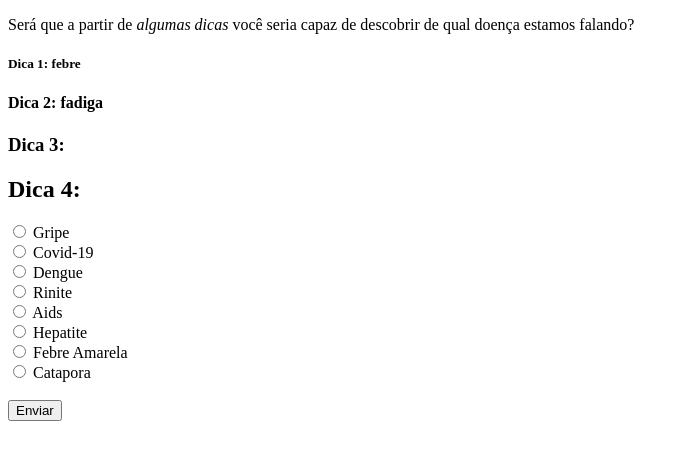
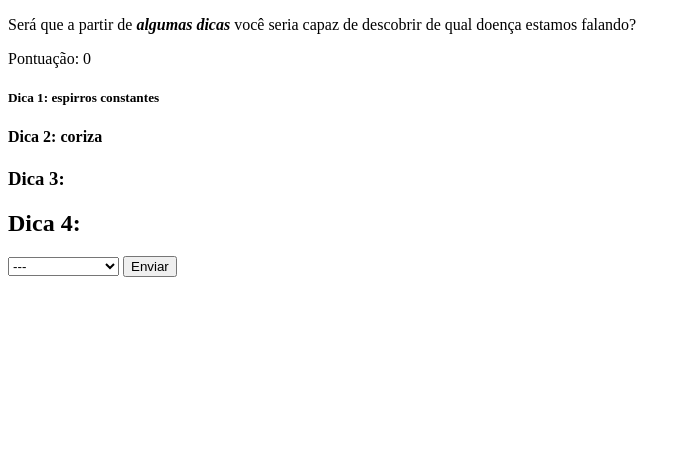
Before and after one commit to erickems/psoft-pages, a plain HTML site: page exerciciosPsoft/index2.html in a window 1280 px wide. Both pictures are taken after a click on the button "Enviar". Shown: the whole page, without its empty margins (0-691 px from the left). Drawn offline with Linux system fonts and the light colour scheme.

Commit message:
"Ajustes finais"

```diff
--- a/exerciciosPsoft/app2.js
+++ b/exerciciosPsoft/app2.js
@@ -1,5 +1,3 @@
-
-let myRequest =  new Request("./dados.json")
 let form = document.querySelector("#form")
 let button = document.querySelector("#button").addEventListener("click", getValue)
 let buttonsim = document.querySelector("#sim").addEventListener("click", sim)
@@ -10,18 +8,19 @@ let arrayDoencas
 let arraySintomas
 let click = 0
 let dica = 1
+let pontos = 0
 let randomDoenca
 
 async function carregaPagina(){
-    let json = await (await fetch(myRequest)).json()
+    arrayDoencas = await (await fetch("./dados.json")).json()
 
-    arrayDoencas = json
     randomDoenca = parseInt((Math.random() * 10) % arrayDoencas.length) //escolhi o indice da doença
 
     start()
 }
 
 function start(){
+    document.querySelector("#pontos").innerText = `Pontuação: ${pontos}`
     arraySintomas = arrayDoencas[randomDoenca].dicas  //peguei o array de sintomas da doenca escolhida
     document.querySelector("#dica1").innerText = "Dica 1: " + arraySintomas[0] // sintoma 1
 }
@@ -53,16 +52,14 @@ function getValue(){
 }
 
 function verifica(inputSelecionado, nomeDaDoenca, dicas){
-    let sintoma = dicas[dica]
-    let queryId = `#dica${dica+1}`
-
     if ((inputSelecionado != nomeDaDoenca) && click < 3){
-        document.querySelector(queryId).innerText = "Dica " + (dica+1) + ": " + sintoma
+        document.querySelector(`#dica${dica+1}`).innerText = "Dica " + (dica+1) + ": " + dicas[dica]
         dica += 1
         return
     }
     else if (inputSelecionado == nomeDaDoenca){
         document.querySelector("#acertou").innerText = "Você acertou!"
+        pontos += 4 - (dica - 1)
         if(arrayDoencas.length == 1){
             click = 0
             dica = 1
@@ -90,11 +87,13 @@ function verifica(inputSelecionado, nomeDaDoenca, dicas){
         }
     }
 }
+
 function sim(){
-     location.reload()
+    location.reload()
 }
 
 function nao(){
     window.close()
 }
+
 carregaPagina()
--- a/exerciciosPsoft/dados.json
+++ b/exerciciosPsoft/dados.json
@@ -1,23 +1,4 @@
-
 [
-    {
-        "nome":"covid-19"
-        ,"dicas":[
-            "febre alta",
-            "tosse constante",
-            "cansaço",
-            "dificuldades para respirar"
-        ]
-    },
-    {
-        "nome":"gripe"
-        ,"dicas":[
-            "congestão nasal",
-            "dor de cabeça",
-            "febre",
-            "fraqueza"
-        ]
-    },
     {
         "nome":"dengue"
         ,"dicas":[
--- a/exerciciosPsoft/index2.html
+++ b/exerciciosPsoft/index2.html
@@ -7,46 +7,36 @@
     <title>Sintomas</title>
 </head>
 <body>
-    <p>Será que a partir de <em>algumas dicas</em> você seria capaz de descobrir de qual doença estamos falando?</p>
+    <p>Será que a partir de <em><strong>algumas dicas</strong></em> você seria capaz de descobrir de qual doença estamos falando?</p>
+
+    <p id="pontos"></p>
+
     <form id="form">
         <h5 id="dica1">Dica 1:</h5>
         <h4 id="dica2">Dica 2:</h4>
         <h3 id="dica3">Dica 3:</h3>
         <h2 id="dica4">Dica 4:</h2>
         <div>
-            <input type="radio" name="doença" value="gripe" id="gripe">
-            <label for="gripe">Gripe</label><br>
-
-            <input type="radio" name="doença" value="covid-19" id="covid-19">
-            <label for="covid-19">Covid-19</label><br>
-
-            <input type="radio" name="doença" value="dengue" id="dengue">
-            <label for="dengue">Dengue</label><br>
-
-            <input type="radio" name="doença" value="alergia" id="alergia">
-            <label for="alergia">Rinite</label><br>
-
-            <input type="radio" name="doença" value="aids" id="aids">
-            <label for="aids">Aids</label><br>
-
-            <input type="radio" name="doença" value="hepatite" id="hepatite">
-            <label for="hepatite">Hepatite</label><br>
-
-            <input type="radio" name="doença" value="febre amarela" id="febre amarela">
-            <label for="febre amarela">Febre Amarela</label><br>
-
-            <input type="radio" name="doença" value="catapora" id="catapora">
-            <label for="catapora">Catapora</label><br><br>
+            <select name="doenca">
+                <option value="" selected>---</option>
+                <option value="gripe">Gripe</option>
+                <option value="alergia">Alergia</option>
+                <option value="dengue">Dengue</option>
+                <option value="hepatite">Hepatite</option>
+                <option value="aids">Aids</option>
+                <option value="covid-19">Covid-19</option>
+                <option value="febre amarela">Febre Amarela</option>
+                <option value="catapora">Catapora</option>
+            </select>
 
             <input type="button" value="Enviar" id="button">
         </div>
         <h1 id="acertou"></h1>
-        <div id="after">
-            <p>Deseja jogar novamente?</p>
-            <input type="button" value="Sim" id="sim">
-            <input type="button" value="Não" id="nao" onclick="location.href='https://www.google.com.br'">
-        </div>
     </form>
+    <div id="after">
+        <input type="button" value="Jogar novamente" id="sim">
+        <input type="button" value="Sair" id="nao">
+    </div>
     <script src="app2.js"></script>
 </body>
 </html>
```
